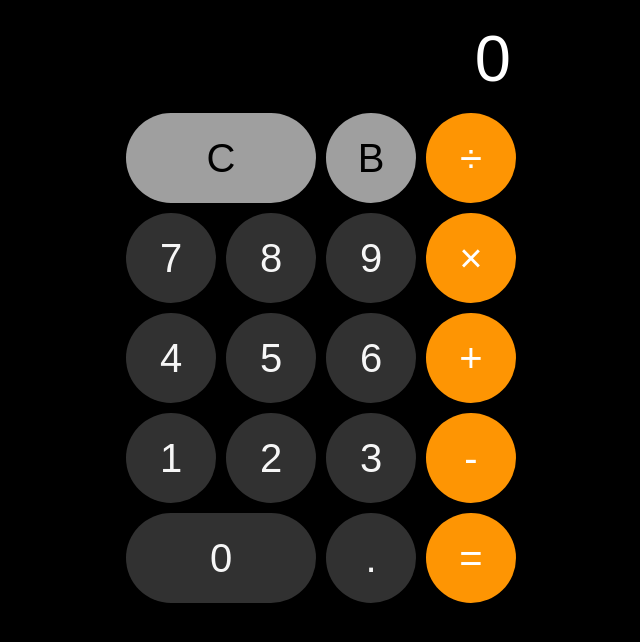
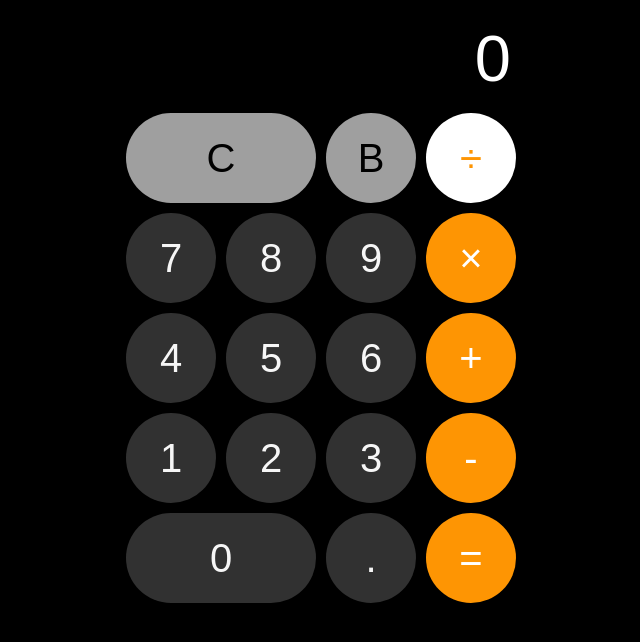
Before and after one commit to danielopoulos321/odinCalculator, a plain HTML site: page index.html in a window 1280 px wide. In both pictures the pointer is over the button 790 px from the left and 158 px from the top of the page. Shown: the whole page, without its empty margins (319-959 px from the left). Drawn offline with Linux system fonts and the light colour scheme.

Commit message:
Add hover effects

```diff
--- a/style.css
+++ b/style.css
@@ -41,11 +41,12 @@
     color: #F6F6F6;
 }
 
-.number:active{
-    background-color: #535353;
+.opp:hover, #equals:hover{
+    background-color: white;
+    color: #FE9503;
 }
 
-.number:hover{
+.number:hover, #decimal:hover{
     background-color: #c3c3c3;
 }
 
```
